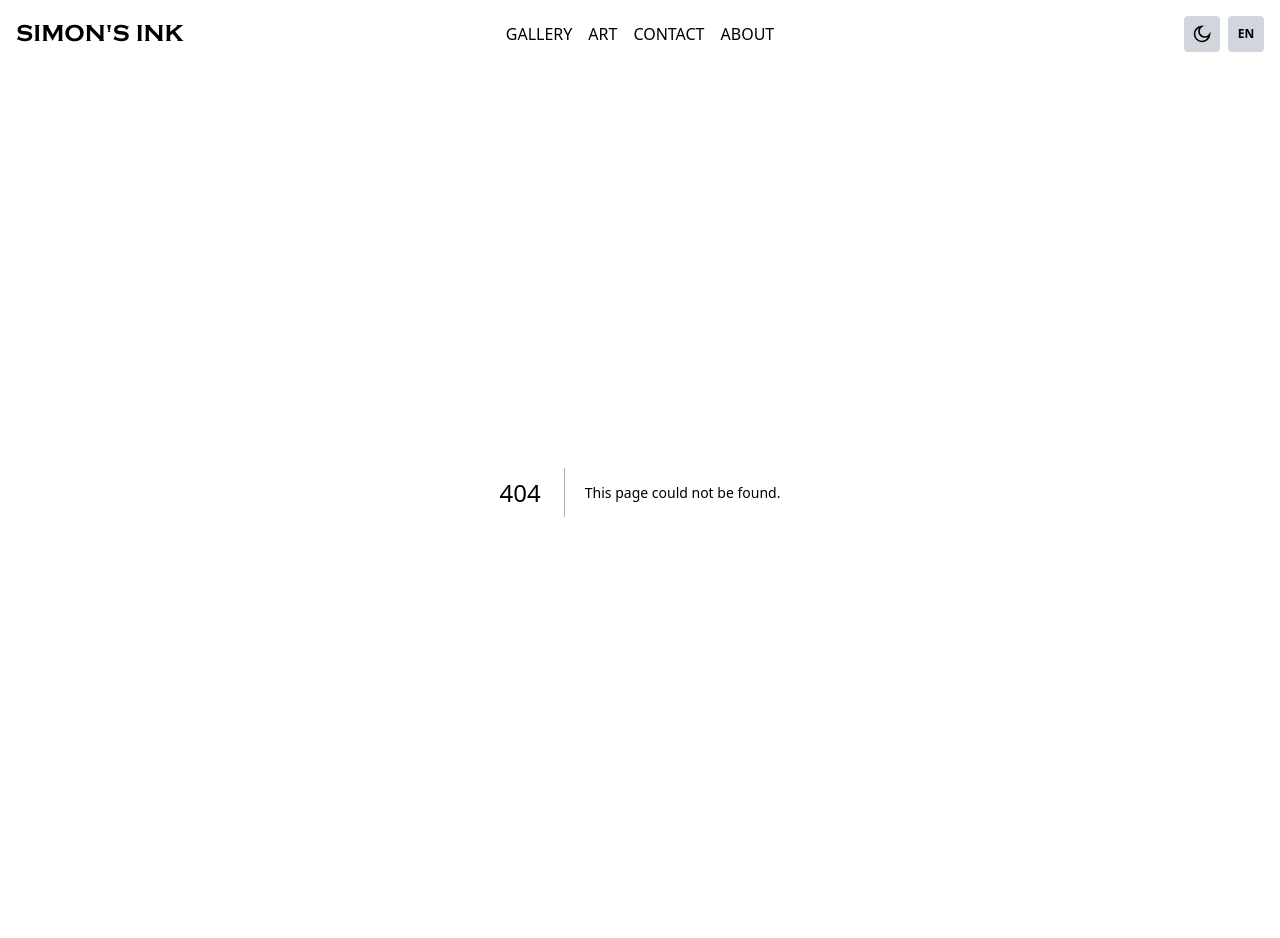
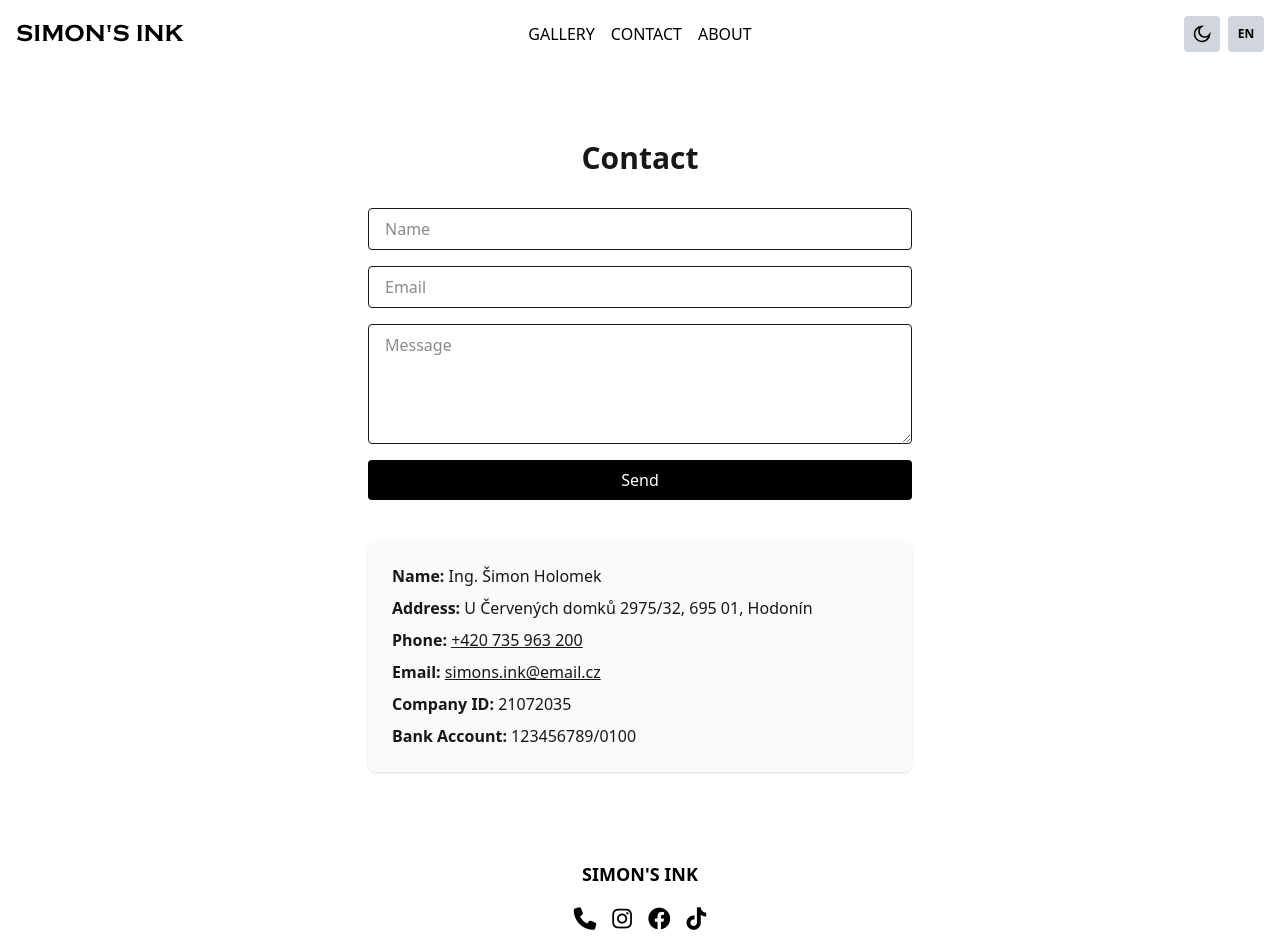
Before and after one commit to Grundak/simonsink, a Next.js app: page /contact in a window 1280 px wide. Before the commit this address had no page. Shown: the top 938 px of the page. Built offline with nearby package versions, Linux system fonts and the light colour scheme.

Commit message:
Added About page, deleted art page in navbar, changed homepage due to clients wish

```diff
--- /dev/null
+++ b/app/about/page.tsx
@@ -0,0 +1,52 @@
+"use client";
+import Image from "next/image";
+import { useLang } from "../components/LanguageContext";
+
+export default function About() {
+  const { lang } = useLang();
+
+  const paragraphs = {
+    CS: [
+      "K tetování jsem se dostal přes kreslení. Vždy mě fascinovala jednoduchost ostré tužky, která dokáže zachytit každý detail. Smysl pro preciznost a kreativitu mě provází už od dětství.",
+      "Po deseti letech služby v armádě jsem se rozhodl naplno věnovat tomu, co mě skutečně naplňuje.",
+      "Co mám na tetování nejraději? Všechno. Od komunikace s klienty a pochopení jejich představ, přes tvorbu originálních návrhů s důrazem na detail a sladění kompozice s tělem, až po samotný proces tetování.",
+      "Tetování je pro mě umění, řemeslo i tvrdá práce. Pro vás by mělo být příjemným zážitkem a zdrojem hrdosti na dílo, které budete nosit celý život.",
+      "Největší odměnou je pro mě kvalitní výsledek a vaše spokojenost.",
+    ],
+    EN: [
+      "I discovered tattooing through drawing. I’ve always been fascinated by the simplicity of a sharp pencil, capable of capturing every detail. My sense of precision and creativity has been with me since childhood.",
+      "After 10 years of service in the army, I decided to fully dedicate myself to what truly fulfills me.",
+      "What do I love most about tattooing? Everything. From communicating with clients and understanding their ideas, to creating original designs with attention to detail and harmonizing the composition with the body, and finally, the tattooing process itself.",
+      "For me, tattooing is art, craftsmanship, and hard work. For you, it should be an enjoyable experience and a source of pride in the art you’ll carry for a lifetime.",
+      "The greatest reward for me is a high-quality result and your satisfaction.",
+    ],
+  };
+
+  return (
+    <section className="flex flex-col md:flex-row items-center justify-center py-12 px-4 max-w-4xl mx-auto">
+      <div className="w-full md:w-1/2 flex justify-center md:justify-start mb-8 md:mb-0">
+        <Image
+          src="/images/about.webp"
+          alt="About Simon"
+          width={800}
+          height={1000}
+          className="rounded-lg object-cover max-w-[400px] w-full h-auto"
+          priority
+        />
+      </div>
+      <div className="w-full md:w-2/3 text-center md:text-left md:pl-8">
+        <h1 className="text-3xl font-bold mb-4 hidden">
+          {lang === "EN" ? "Šimon Holomek" : "Šimon Holomek"}
+        </h1>
+        {paragraphs[lang].map((text, idx) => (
+          <div key={idx} className="w-full">
+            <p className="text-lg mb-4">{text}</p>
+            {idx < paragraphs[lang].length - 1 && (
+              <span className="block w-full mx-0 my-4 h-1 bg-black dark:bg-white" />
+            )}
+          </div>
+        ))}
+      </div>
+    </section>
+  );
+}
--- a/app/components/Footer.tsx
+++ b/app/components/Footer.tsx
@@ -10,7 +10,43 @@ export default function Footer() {
       <Link href="/" className="font-bold text-lg mb-2 uppercase">
         Simon's Ink
       </Link>
-      <ol className="mb-2">
+      <div className="flex gap-4 justify-center items-center text-lg mt-4">
+        <a
+          href="tel:+420735963200"
+          aria-label="Phone"
+          className="hover:text-gray-400"
+        >
+          <i className="fa-solid fa-phone fa-lg"></i>
+        </a>
+        <a
+          href="https://www.instagram.com/simons.ink/"
+          target="_blank"
+          rel="noopener noreferrer"
+          aria-label="Instagram"
+          className="hover:text-gray-400"
+        >
+          <i className="fa-brands fa-instagram fa-lg"></i>
+        </a>
+        <a
+          href="https://www.facebook.com/sten.harvey.52/"
+          target="_blank"
+          rel="noopener noreferrer"
+          aria-label="Facebook"
+          className="hover:text-gray-400"
+        >
+          <i className="fa-brands fa-facebook fa-lg"></i>
+        </a>
+        <a
+          href="https://www.tiktok.com/@simons.ink"
+          target="_blank"
+          rel="noopener noreferrer"
+          aria-label="TikTok"
+          className="hover:text-gray-400"
+        >
+          <i className="fa-brands fa-tiktok fa-lg"></i>
+        </a>
+      </div>
+      <ol className="mb-2 my-4">
         <li>Ing. Šimon Holomek</li>
         <li>
           <a href="tel:+420735963200" className="hover:text-gray-400">
@@ -20,7 +56,10 @@ export default function Footer() {
         <li>U Červených domků 2975/32, 695 01, Hodonín</li>
         <li>IČO: 21072035</li>
       </ol>
-      <Link href="https://github.com/Grundak" className="font-bold uppercase hover:text-gray-300">
+      <Link
+        href="https://github.com/Grundak"
+        className="font-bold uppercase hover:text-gray-300"
+      >
         Dev & Des by Grundak
       </Link>
       <div className="text-xs mt-2">
--- a/app/components/Navbar.tsx
+++ b/app/components/Navbar.tsx
@@ -40,9 +40,6 @@ export default function Navbar() {
       <div className="absolute left-1/2 -translate-x-1/2 flex gap-4 md:flex hidden">
         <Link href="/gallery" className="hover:text-gray-300">
           {lang === "EN" ? "Gallery" : "Galerie"}
-        </Link>
-        <Link href="/art" className="hover:text-gray-300">
-          {lang === "EN" ? "Art" : "Umění"}
         </Link>
         <Link href="/contact" className="hover:text-gray-300">
           {lang === "EN" ? "Contact" : "Kontakt"}
--- /dev/null
+++ b/app/contact/page.tsx
@@ -0,0 +1,111 @@
+"use client";
+import { useLang } from "../components/LanguageContext";
+
+export default function Contact() {
+  const { lang } = useLang();
+
+  const labels = {
+    CS: {
+      title: "Kontakt",
+      name: "Jméno",
+      email: "Email",
+      message: "Zpráva",
+      send: "Odeslat",
+      person: "Jméno",
+      address: "Působistě",
+      phone: "Telefon",
+      mail: "Email",
+      ico: "IČO",
+      account: "Číslo účtu",
+    },
+    EN: {
+      title: "Contact",
+      name: "Name",
+      email: "Email",
+      message: "Message",
+      send: "Send",
+      person: "Name",
+      address: "Address",
+      phone: "Phone",
+      mail: "Email",
+      ico: "Company ID",
+      account: "Bank Account",
+    },
+  };
+
+  const info = {
+    person: "Ing. Šimon Holomek",
+    address: "U Červených domků 2975/32, 695 01, Hodonín",
+    phone: "+420 735 963 200",
+    mail: "simons.ink@email.cz",
+    ico: "21072035",
+    account: "123456789/0100",
+  };
+
+  return (
+    <section className="max-w-xl mx-auto py-12 px-4">
+      <h1 className="text-3xl font-bold mb-8 text-center">{labels[lang].title}</h1>
+      <form
+        action="https://api.web3forms.com/submit"
+        method="POST"
+        className="flex flex-col gap-4 mb-10"
+      >
+        <input type="hidden" name="access_key" value="TVŮJ_WEB3FORMS_KEY" />
+        <input
+          type="text"
+          name="name"
+          required
+          placeholder={labels[lang].name}
+          className="border rounded px-4 py-2"
+        />
+        <input
+          type="email"
+          name="email"
+          required
+          placeholder={labels[lang].email}
+          className="border rounded px-4 py-2"
+        />
+        <textarea
+          name="message"
+          required
+          placeholder={labels[lang].message}
+          className="border rounded px-4 py-2 min-h-[120px]"
+        />
+        <button
+          type="submit"
+          className="bg-black text-white px-6 py-2 rounded hover:bg-gray-800 transition"
+        >
+          {labels[lang].send}
+        </button>
+      </form>
+      <div className="bg-gray-50 dark:bg-black rounded-lg p-6 shadow text-left">
+        <ul className="space-y-2">
+          <li>
+            <strong>{labels[lang].person}:</strong> {info.person}
+          </li>
+          <li>
+            <strong>{labels[lang].address}:</strong> {info.address}
+          </li>
+          <li>
+            <strong>{labels[lang].phone}:</strong>{" "}
+            <a href={`tel:${info.phone}`} className="underline hover:text-gray-500">
+              {info.phone}
+            </a>
+          </li>
+          <li>
+            <strong>{labels[lang].mail}:</strong>{" "}
+            <a href={`mailto:${info.mail}`} className="underline hover:text-gray-500">
+              {info.mail}
+            </a>
+          </li>
+          <li>
+            <strong>{labels[lang].ico}:</strong> {info.ico}
+          </li>
+          <li>
+            <strong>{labels[lang].account}:</strong> {info.account}
+          </li>
+        </ul>
+      </div>
+    </section>
+  );
+}
--- a/app/page.tsx
+++ b/app/page.tsx
@@ -6,7 +6,10 @@ export default function Home() {
 
   return (
     <section className="flex flex-col items-center justify-center text-center py-8 dark:bg-black">
-      <h1 className="font-bold text-6xl mb-2 uppercase mt-18" style={{ fontFamily: "Copperplate, sans-serif" }}>
+      <h1
+        className="font-bold text-6xl mb-2 uppercase mt-18"
+        style={{ fontFamily: "Copperplate, sans-serif" }}
+      >
         Simon's Ink
       </h1>
       <h2 className="text-2xl mb-4 mt-6">
@@ -14,23 +17,99 @@ export default function Home() {
           ? "I make tattoos so that even your mum likes them too"
           : "Tetování dělám tak, aby se líbila i tvojí mámě"}
       </h2>
-      <h3 className="text-4xl mb-4 font-semibold mt-8 uppercase">
-        {lang === "EN" ? "Book here:" : "Objednej se zde:"}
-      </h3>
-      <div className="flex gap-6 justify-center items-center text-2xl mb-8">
-          <a href="tel:+420735963200" aria-label="Phone" className="hover:text-gray-400">
+      <div className="mb-8 mt-8">
+        <a
+          href="https://simons-ink.reservio.com"
+          target="_blank"
+          rel="noopener noreferrer"
+          className="inline-block px-8 py-3 bg-black text-white text-2xl font-semibold uppercase rounded hover:bg-gray-800 transition dark:bg-white dark:text-black dark:hover:bg-gray-200"
+        >
+          {lang === "EN" ? "Book here" : "Objednej se zde"}
+        </a>
+      </div>
+      <div className="flex gap-6 justify-center items-center text-2xl mb-8 my-8">
+        <a
+          href="tel:+420735963200"
+          aria-label="Phone"
+          className="hover:text-gray-400"
+        >
           <i className="fa-solid fa-phone fa-xl"></i>
         </a>
-          <a href="https://www.instagram.com/simons.ink/" target="_blank" rel="noopener noreferrer" aria-label="Instagram" className="hover:text-gray-400">
+        <a
+          href="https://www.instagram.com/simons.ink/"
+          target="_blank"
+          rel="noopener noreferrer"
+          aria-label="Instagram"
+          className="hover:text-gray-400"
+        >
           <i className="fa-brands fa-instagram fa-xl"></i>
         </a>
-          <a href="https://www.facebook.com/sten.harvey.52/" target="_blank" rel="noopener noreferrer" aria-label="Facebook" className="hover:text-gray-400">
+        <a
+          href="https://www.facebook.com/sten.harvey.52/"
+          target="_blank"
+          rel="noopener noreferrer"
+          aria-label="Facebook"
+          className="hover:text-gray-400"
+        >
           <i className="fa-brands fa-facebook fa-xl"></i>
         </a>
-          <a href="https://www.tiktok.com/@simons.ink" target="_blank" rel="noopener noreferrer" aria-label="TikTok" className="hover:text-gray-400">
+        <a
+          href="https://www.tiktok.com/@simons.ink"
+          target="_blank"
+          rel="noopener noreferrer"
+          aria-label="TikTok"
+          className="hover:text-gray-400"
+        >
           <i className="fa-brands fa-tiktok fa-xl"></i>
         </a>
       </div>
+      <h2 className="text-2xl mb-4 mt-6">
+        {lang === "EN" ? (
+          <>
+            I tattoo in{" "}
+            <a
+              href="https://share.google/r4g4awkU7eNwKmf5s"
+              target="_blank"
+              rel="noopener noreferrer"
+              className="font-semibold hover:text-gray-400"
+            >
+              Tattoo Gallery Brno
+            </a>{" "}
+            and in{" "}
+            <a
+              href="https://share.google/UP58SqJFcTY4Lidea"
+              target="_blank"
+              rel="noopener noreferrer"
+              className="font-semibold hover:text-gray-400"
+            >
+              Neon Spot Hodonín
+            </a>
+            .
+          </>
+        ) : (
+          <>
+            Tetuji v{" "}
+            <a
+              href="https://share.google/r4g4awkU7eNwKmf5s"
+              target="_blank"
+              rel="noopener noreferrer"
+              className="font-semibold hover:text-gray-400"
+            >
+              Tattoo Gallery Brno
+            </a>{" "}
+            a v{" "}
+            <a
+              href="https://share.google/UP58SqJFcTY4Lidea"
+              target="_blank"
+              rel="noopener noreferrer"
+              className="font-semibold hover:text-gray-400"
+            >
+              Neon Spot Hodonín
+            </a>
+            .
+          </>
+        )}
+      </h2>
     </section>
   );
 }
```
Also changed, not shown: app/about/About.tsx (deleted), public/images/about.webp (added). Lines whose indentation alone changed are shown as unchanged.
